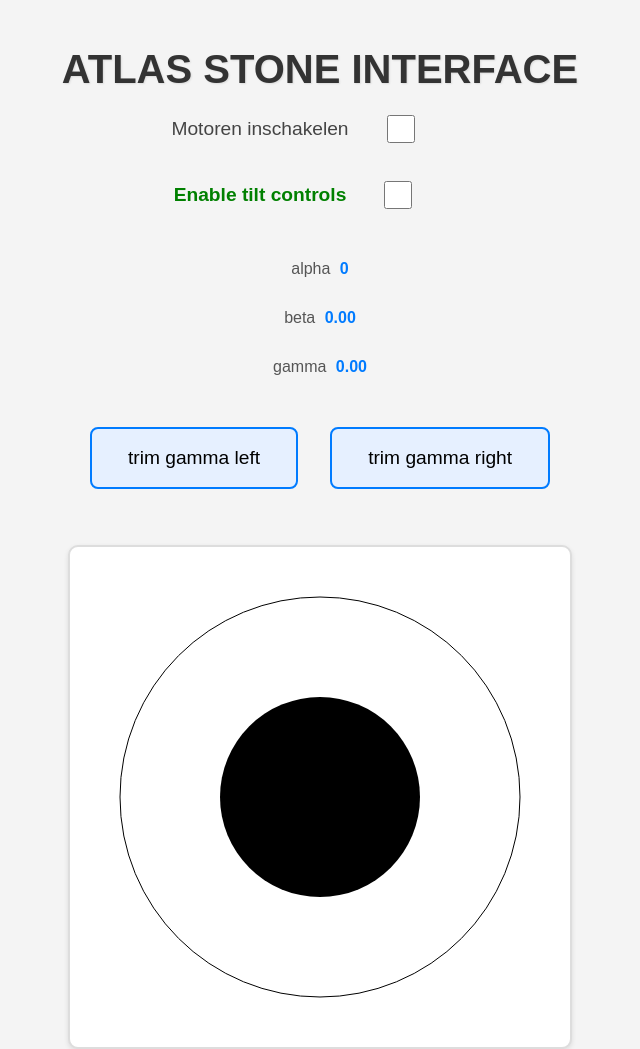
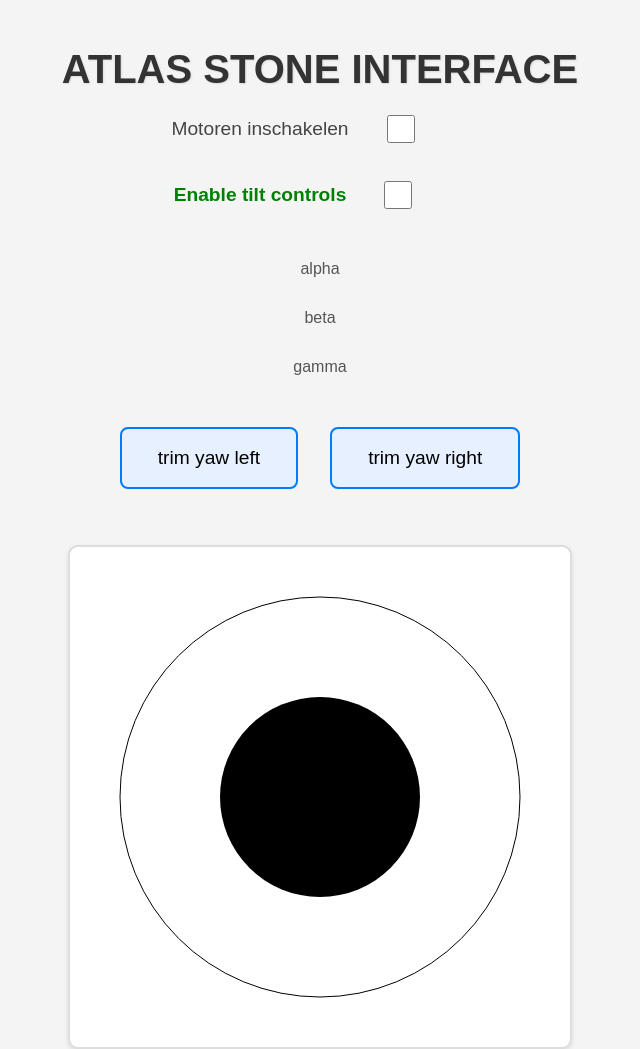
Before and after one commit to lbriers/MTO, a Flask app: page / in a window 1280 px wide. Shown: the whole page, without its empty margins (320-960 px from the left). Run offline with Flask 3, Linux system fonts and the light colour scheme.

Commit message:
fixen gyro en text

```diff
--- a/MTO_WEB/templates/index.html
+++ b/MTO_WEB/templates/index.html
@@ -17,12 +17,12 @@
       <span id="tilt_toggle_status" class="additionalInfo"></span>
     </div>
 
-    <p>alpha <span id="alpha"></span></p>
-    <p>beta <span id="beta"></span></p>
-    <p>gamma <span id="gamma"></span></p>
+    <p>alpha <span id="yaw"></span></p>
+    <p>beta <span id="roll"></span></p>
+    <p>gamma <span id="pitch"></span></p>
     <div class="button-group">
-      <button id="button_trim_left">trim gamma left</button>
-      <button id="button_trim_right">trim gamma right</button>
+      <button id="button_trim_left">trim yaw left</button>
+      <button id="button_trim_right">trim yaw right</button>
     </div>
     <canvas id="joystickCanvas"></canvas>
     <script src="{{ url_for('static', filename='script.js') }}"></script>
```
